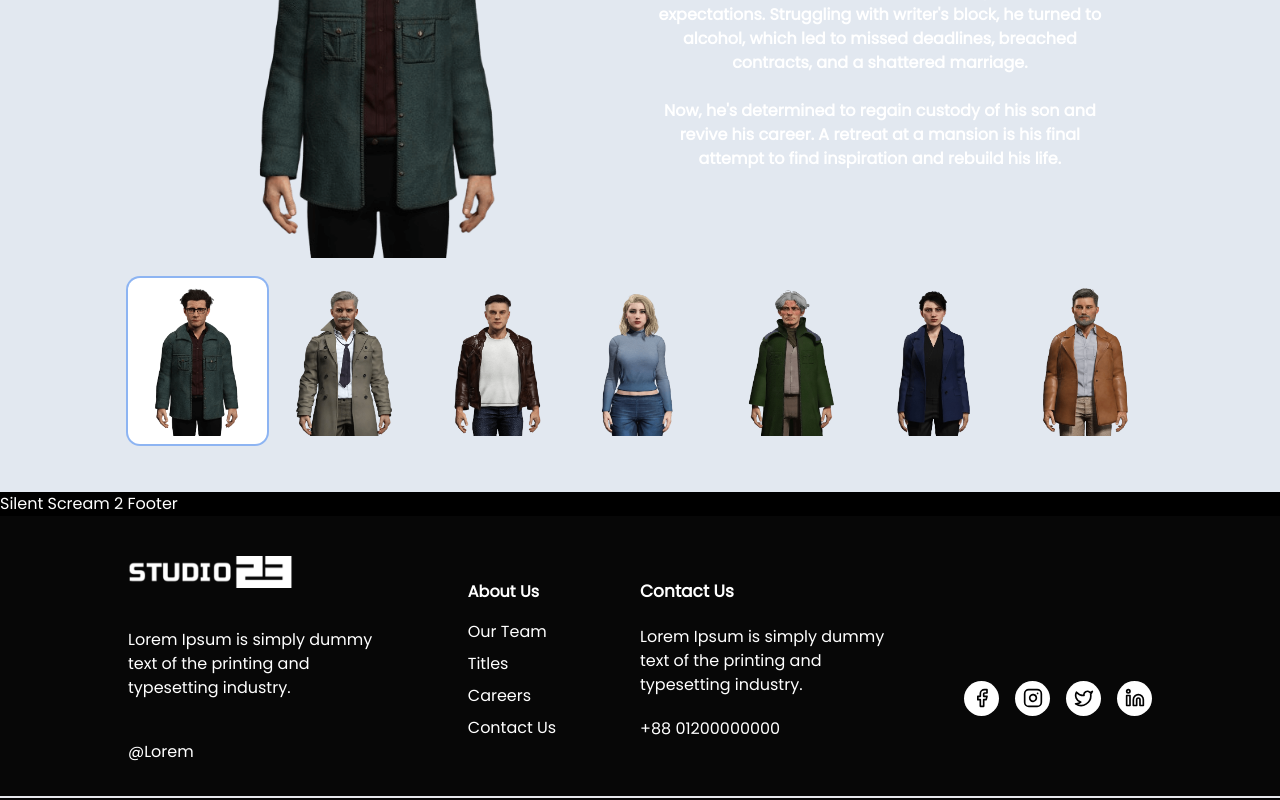
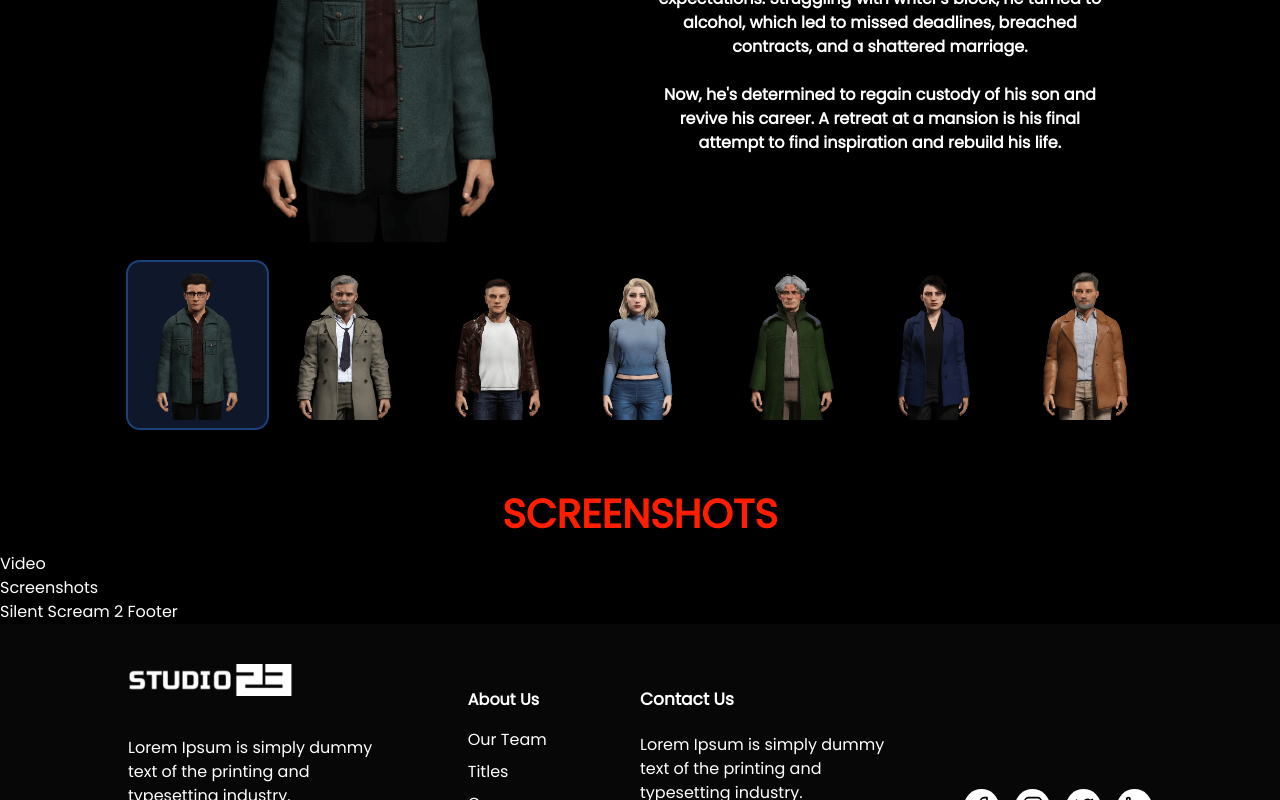
Before and after one commit to Studio-23-xyz/studio23-website, a Next.js app: page /our-titles/silent-scream-2 in a window 1280 px wide. Shown: the part 2140-2940 px from the top of the page. Built offline with nearby package versions, Linux system fonts and the light colour scheme.

Commit message:
Screenshots Section Setup - SS2 Game Page

```diff
--- a/src/app/components/silentscream2page/SS2CastComponents.js
+++ b/src/app/components/silentscream2page/SS2CastComponents.js
@@ -2,20 +2,20 @@ import { useEffect, useRef, useState } from "react";
 
 const SS2CastComponents = ({ items }) => {
   const firstBtnRef = useRef();
-  const [selectedTab, setSelectedTab] = useState(0); // Initialize to the first tab
+  const [selectedTab, setSelectedTab] = useState(0);
 
   useEffect(() => {
     firstBtnRef.current.focus();
   }, []);
 
   return (
-    <div className="bg-slate-200 flex justify-center items-center py-12">
+    <div className="flex justify-center items-center py-12">
       <div className="flex flex-col w-[90%] md:w-[80%]">
         {/* Content Section */}
         <div>
           {items.map((item, index) => (
             <div
-              key={index} // Add key prop to avoid warning
+              key={index}
               className={`${selectedTab === index ? "" : "hidden"}`}
             >
               {item.content}
@@ -31,7 +31,7 @@ const SS2CastComponents = ({ items }) => {
               key={index}
               onClick={() => setSelectedTab(index)}
               className="outline-none w-full p-2 hover:bg-slate-500 rounded-xl
-                         focus:ring-2 focus:bg-white"
+                         focus:ring-2 focus:bg-slate-900"
             >
               {item.title}
             </button>
--- a/src/app/components/silentscream2page/SS2CastSection.js
+++ b/src/app/components/silentscream2page/SS2CastSection.js
@@ -5,7 +5,7 @@ const SS2CastSection = () => {
   return (
     <div>
       {/*Heading */}
-      <div className="w-full flex flex-col justify-center items-center mt-12 mb-6 gap-6">
+      <div className="w-full flex flex-col justify-center items-center mt-12 mb-2 gap-6">
         <Image
           src="/assets/ss2-icon1.png"
           width={64}
@@ -189,7 +189,7 @@ const items = [
       </div>
     </div>
   ),
-},
+  },
   {
     title: (
       <div className="flex justify-center items-start">
--- /dev/null
+++ b/src/app/components/silentscream2page/SS2Screenshots.js
@@ -0,0 +1,20 @@
+
+const SS2Screenshots = () => {
+    return (
+        <div>
+            <div className="w-full flex flex-col justify-center items-center mt-2 mb-2">
+            <h1 className="text-[20px] md:text-[40px] font-bold text-silent2_red">
+             SCREENSHOTS
+            </h1>
+            </div>
+            <div className="">
+                Video
+            </div>
+            <div>
+                Screenshots
+            </div>
+        </div>
+    );
+};
+
+export default SS2Screenshots;
--- a/src/app/our-titles/silent-scream-2/page.js
+++ b/src/app/our-titles/silent-scream-2/page.js
@@ -3,6 +3,7 @@ import SS2ButtonSection from "@/app/components/silentscream2page/SS2ButtonSectio
 import SS2CastSection from "@/app/components/silentscream2page/SS2CastSection";
 import SS2DirectorSection from "@/app/components/silentscream2page/SS2DirectorSection";
 import SS2PitchSection from "@/app/components/silentscream2page/SS2PitchSection";
+import SS2Screenshots from "@/app/components/silentscream2page/SS2Screenshots";
 import Image from "next/image";
 
 const Test = () => {
@@ -39,6 +40,9 @@ const Test = () => {
 
         {/* Cast Section */}
         <SS2CastSection />
+
+        {/* Cast Section */}
+        <SS2Screenshots/>
       </div>
     </div>
   );
```
